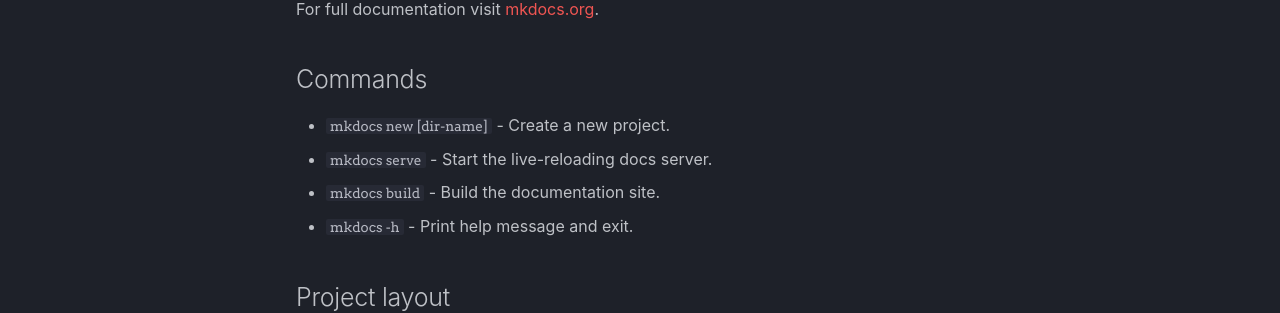
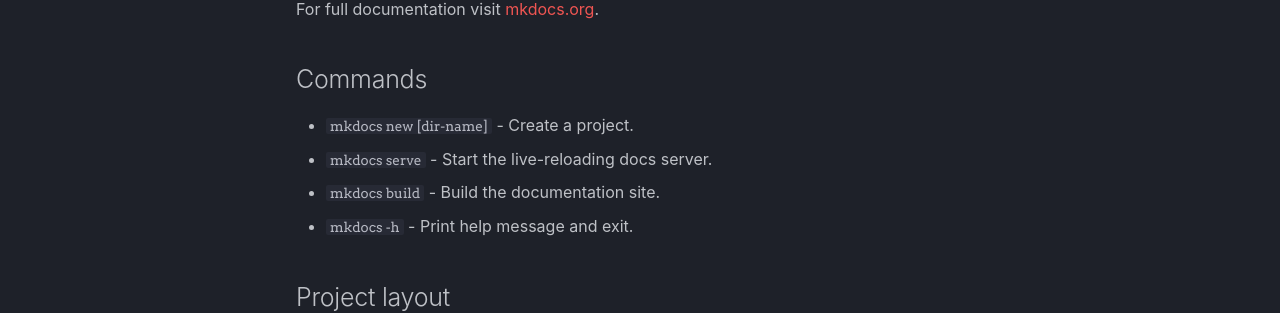
Before and after one commit to JasperBroeck/The-Big-Vault, an MkDocs documentation site: the page built from docs/index.md, in a window 1280 px wide. Shown: the part 183-496 px from the top of the page. Built offline with MkDocs 1.6.1 and Material for MkDocs 9.7.7, drawn with Linux system fonts in a browser that asks for light colours; some web fonts are replaced.

Commit message:
docs/index.md updated from https://stackedit.io/

```diff
--- a/docs/index.md
+++ b/docs/index.md
@@ -4,7 +4,7 @@
 
 ## Commands
 
-* `mkdocs new [dir-name]` - Create a new project.
+* `mkdocs new [dir-name]` - Create a project.
 * `mkdocs serve` - Start the live-reloading docs server.
 * `mkdocs build` - Build the documentation site.
 * `mkdocs -h` - Print help message and exit.
```
Also changed, not shown: other parts of docs/index.md (+3 -0 lines).
